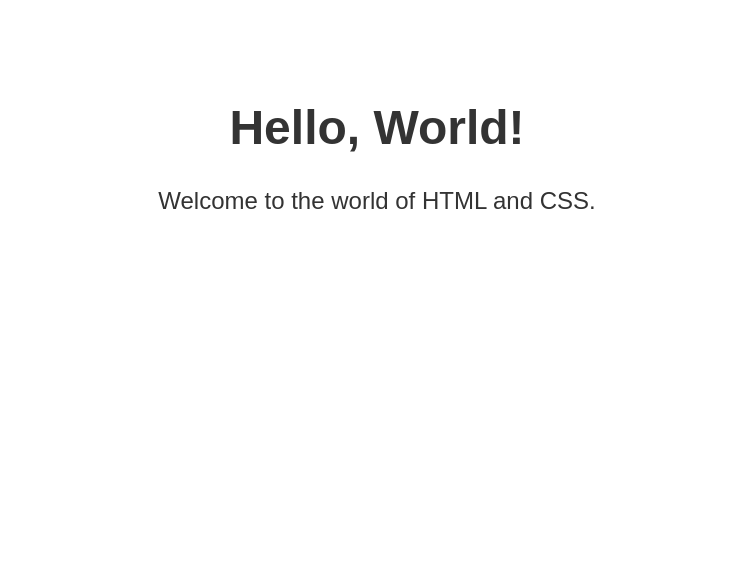
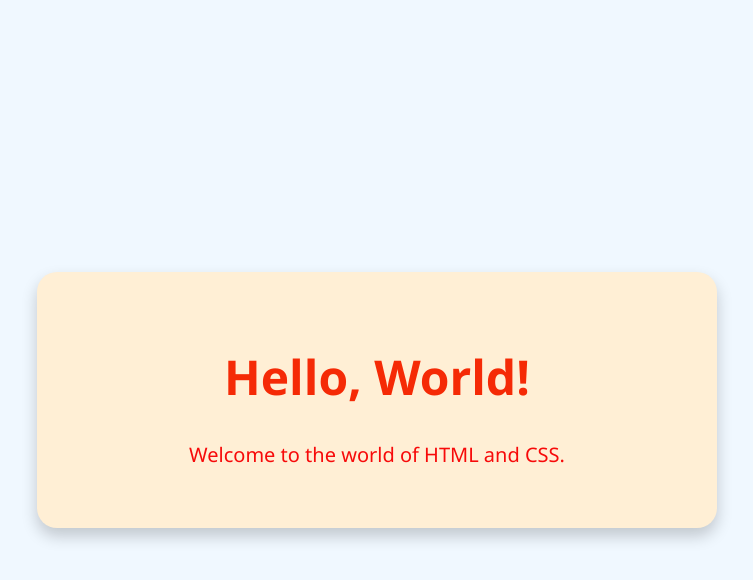
Before and after one commit to Prathamesh-1011/Practice, a plain HTML site: page index.html in a window 1280 px wide. Shown: the whole page, without its empty margins (263-1016 px from the left). Drawn offline with Linux system fonts and the light colour scheme.

Commit message:
Web Page for hello world

```diff
--- a/index.html
+++ b/index.html
@@ -3,16 +3,38 @@
 <head>
     <meta charset="UTF-8">
     <meta name="viewport" content="width=device-width, initial-scale=1.0">
-  <title>Hello, World!</title>
+    <title>Beautiful Hello, World!</title>
     <style>
         body {
-      font-family: Arial, sans-serif;
+            font-family: 'Segoe UI', Tahoma, Geneva, Verdana, sans-serif;
+            margin: 0;
+            padding: 0;
+            box-sizing: border-box;
+            background-color: #f0f8ff; /* Light azure background */
+            display: flex;
+            justify-content: center;
+            align-items: center;
+            height: 100vh; /* Full viewport height */
+        }
+
+        .hello {
             text-align: center;
-      margin-top: 100px;
+            background-color: #ffefd5; /* Peach puff background */
+            padding: 40px;
+            border-radius: 20px;
+            box-shadow: 0 8px 16px rgba(0,0,0,0.2); /* Add some shadow for depth */
+            width: 80%;
+            max-width: 600px;
         }
-    .hello {
-      font-size: 24px;
-      color: #333;
+
+        h1 {
+            color: #f52a06; /* Orchid color */
+            font-size: 48px;
+        }
+
+        p {
+            color: #f70a0a;
+            font-size: 20px;
         }
     </style>
 </head>
```
Lines whose indentation alone changed are shown as unchanged.
